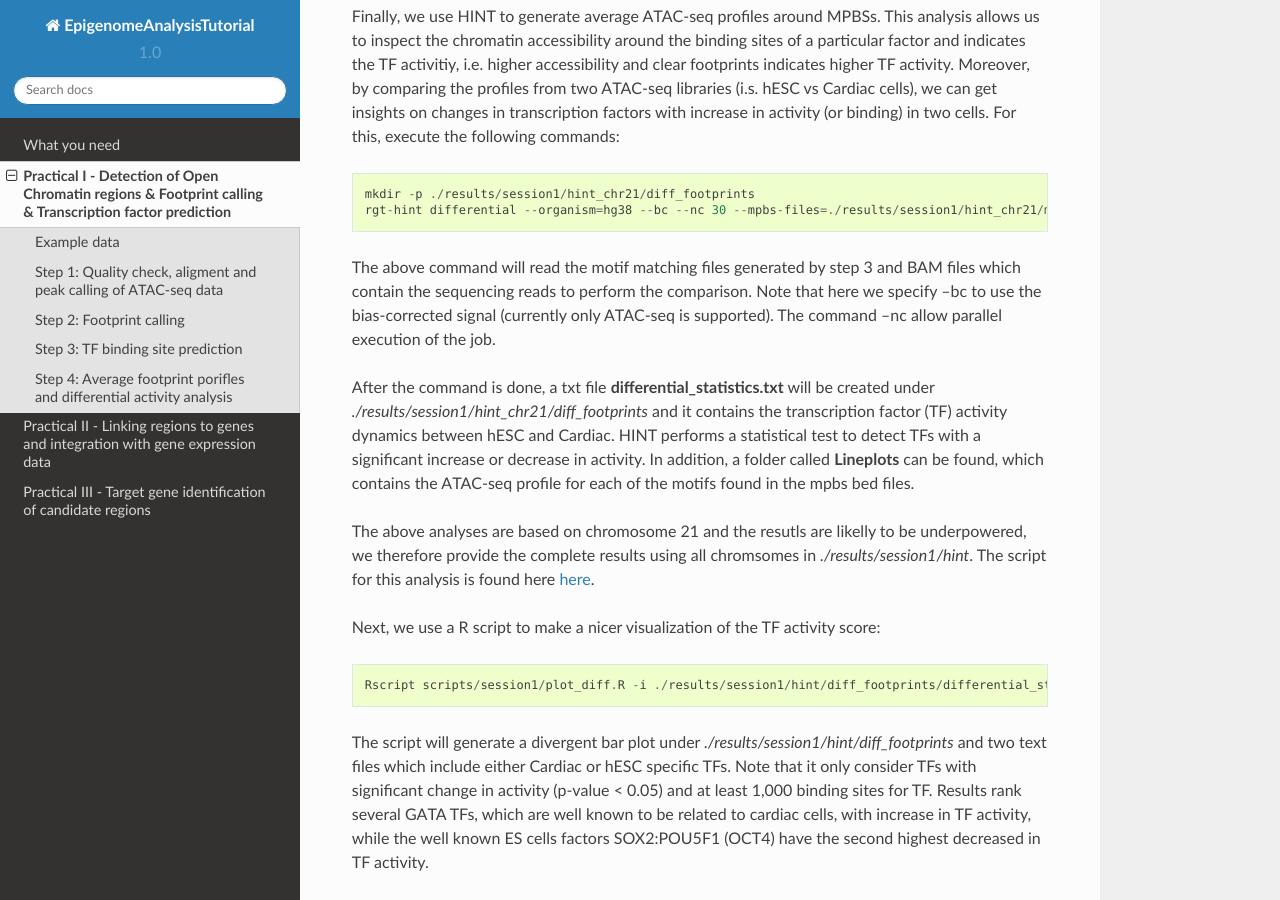
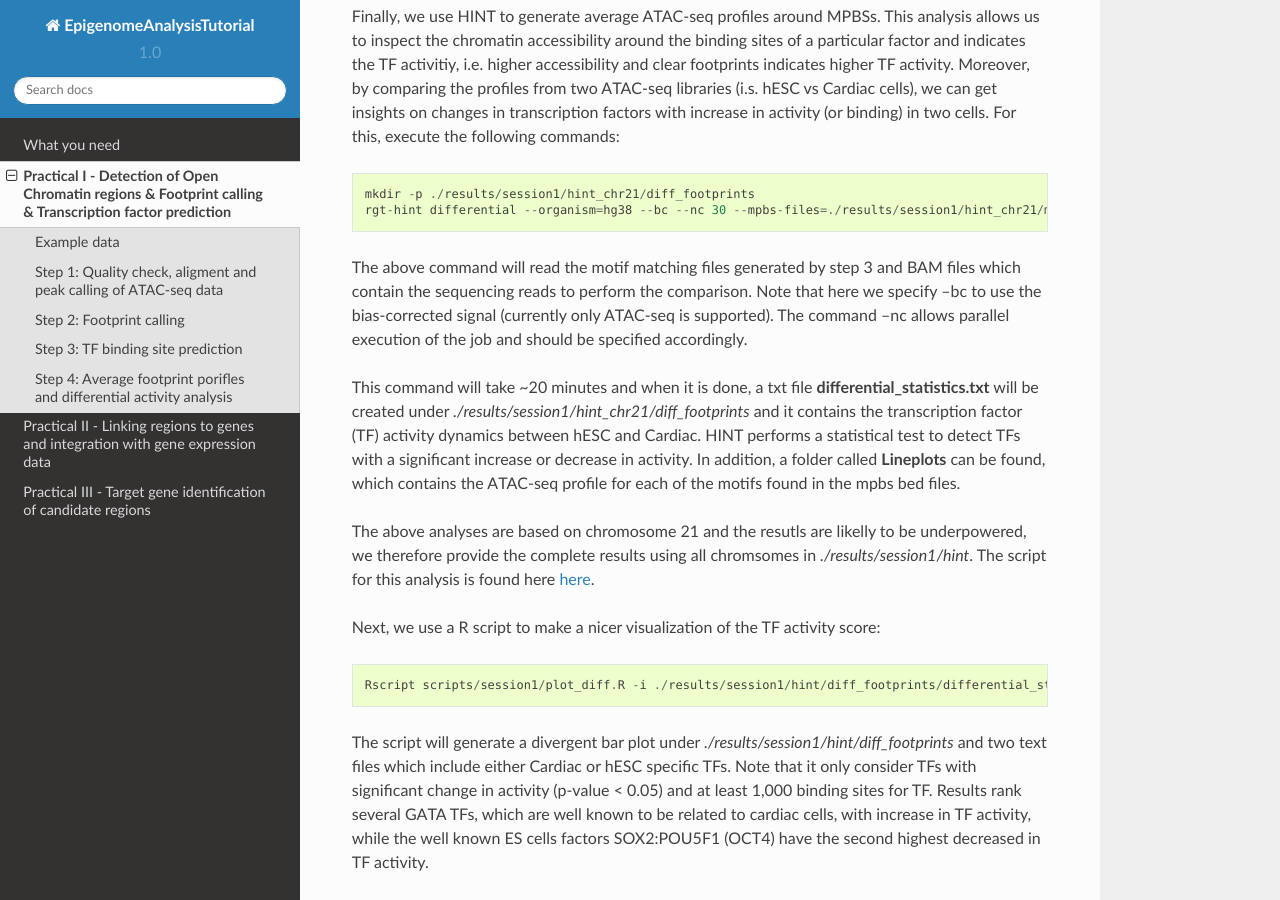
Before and after one commit to SchulzLab/EpigenomeAnalysisTutorial-2020, a Sphinx documentation site: the page built from docs/Practical1.rst, in a window 1280 px wide and 900 px high, scrolled down 3455 px. Built offline with Sphinx 7.4.7 and the Read the Docs theme 2.0.0, drawn with Linux system fonts in a browser that asks for light colours.

Commit message:
Update Practical1.rst

```diff
--- a/docs/Practical1.rst
+++ b/docs/Practical1.rst
@@ -100,9 +100,9 @@ Finally, we use HINT to generate average ATAC-seq profiles around MPBSs. This an
     mkdir -p ./results/session1/hint_chr21/diff_footprints
     rgt-hint differential --organism=hg38 --bc --nc 30 --mpbs-files=./results/session1/hint_chr21/motifmatching/hESC_mpbs.bed,./results/session1/hint_chr21/motifmatching/Cardiac_mpbs.bed --reads-files=./data/nf_core_atacseq/hESC.mRp.clN.sorted.bam,./data/nf_core_atacseq/Cardiac.mRp.clN.sorted.bam --conditions=hESC,Cardiac --output-location=./results/session1/hint_chr21/diff_footprints
 
-The above command will read the motif matching files generated by step 3 and BAM files which contain the sequencing reads to perform the comparison. Note that here we specify –bc to use the bias-corrected signal (currently only  ATAC-seq is supported). The command –nc allow parallel execution of the job.
+The above command will read the motif matching files generated by step 3 and BAM files which contain the sequencing reads to perform the comparison. Note that here we specify –bc to use the bias-corrected signal (currently only  ATAC-seq is supported). The command –nc allows parallel execution of the job and should be specified accordingly.
 
-After the command is done, a txt file **differential_statistics.txt** will be created under *./results/session1/hint_chr21/diff_footprints* and it contains the transcription factor (TF) activity dynamics between hESC and Cardiac. HINT performs a statistical test to detect TFs with a significant increase or decrease in activity. In addition, a folder called **Lineplots** can be found, which contains the ATAC-seq profile for each of the motifs found in the mpbs bed files.
+This command will take ~20 minutes and when it is done, a txt file **differential_statistics.txt** will be created under *./results/session1/hint_chr21/diff_footprints* and it contains the transcription factor (TF) activity dynamics between hESC and Cardiac. HINT performs a statistical test to detect TFs with a significant increase or decrease in activity. In addition, a folder called **Lineplots** can be found, which contains the ATAC-seq profile for each of the motifs found in the mpbs bed files.
 
 The above analyses are based on chromosome 21 and the resutls are likelly to be underpowered, we therefore provide the complete results using all chromsomes in *./results/session1/hint*. The script for this analysis is found here `here <https://github.com/SchulzLab/EpigenomeAnalysisTutorial-2020/blob/master/session1/run_hint.sh>`_.
 
```
